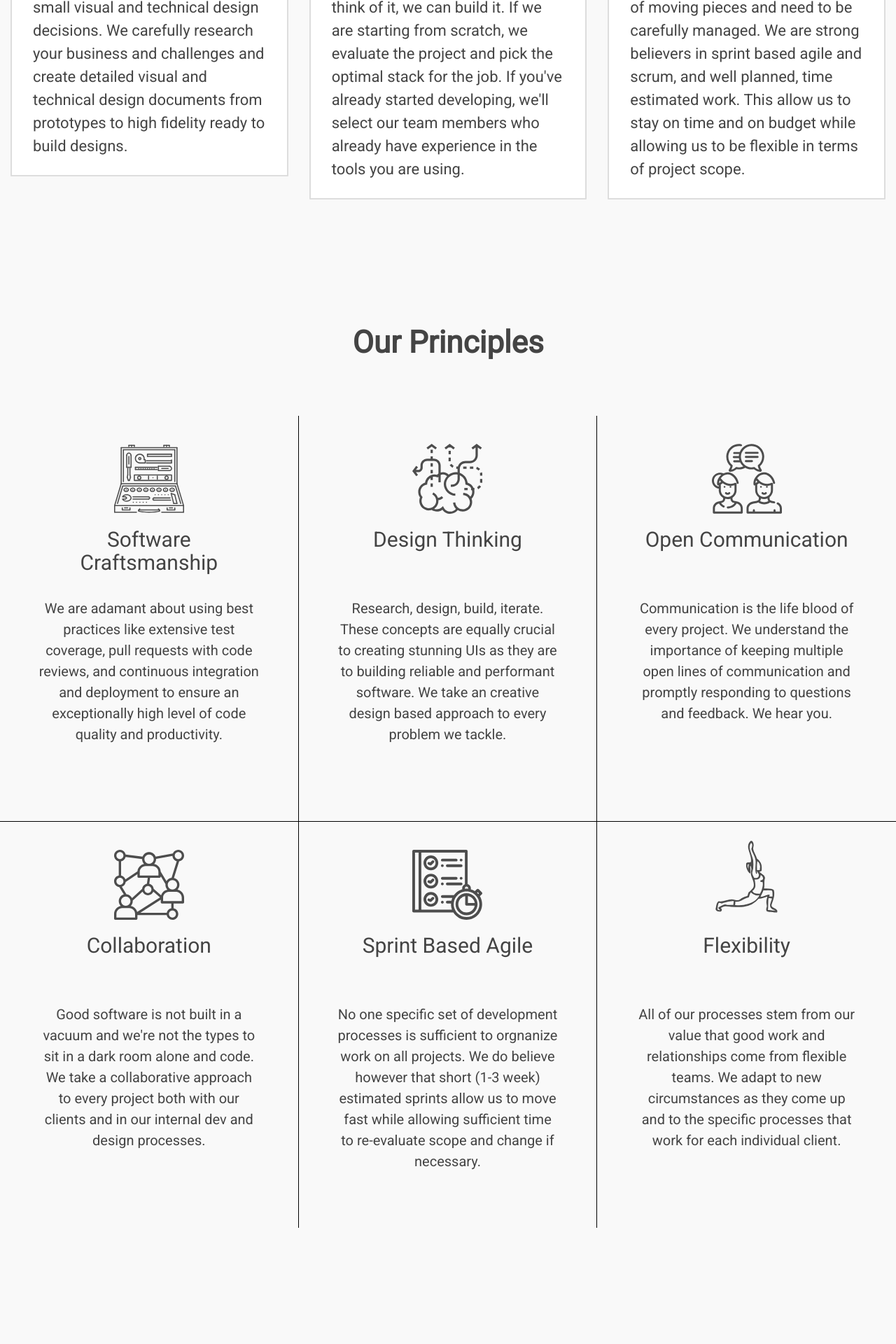
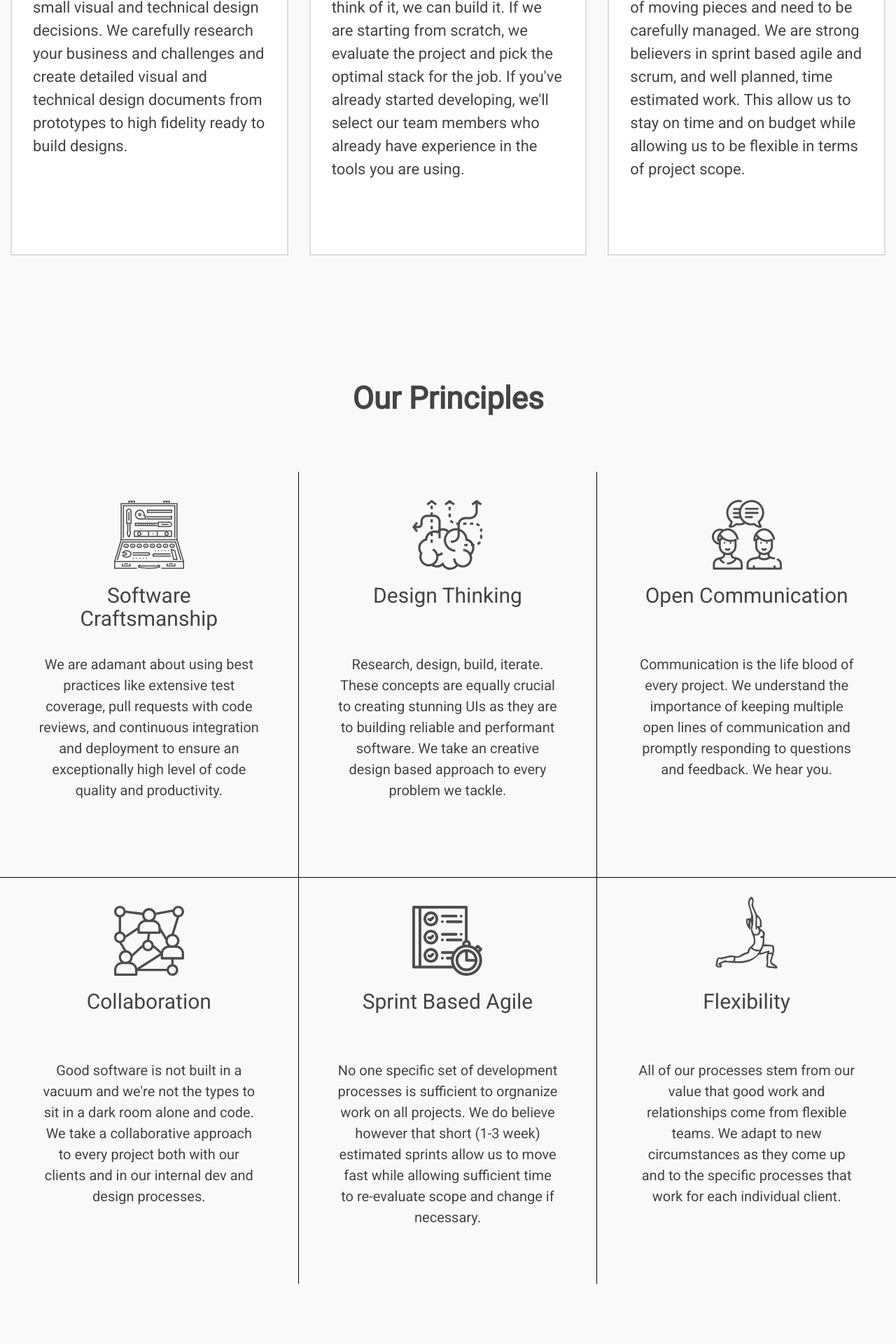
Before and after one commit to Andrew-Max/qubitix, a Jekyll site: the page built from index.html, in a window 1280 px wide. Shown: the part 2403-4323 px from the top of the page at 70% size. Built offline with Jekyll 4.4.1, drawn with Linux system fonts in a browser that asks for light colours; nearby versions of some CDN libraries.

Commit message:
responsive tuning

```diff
--- a/_sass/_home.scss
+++ b/_sass/_home.scss
@@ -7,6 +7,13 @@
 
     &.main {
       background: white;
+
+      @media only screen and (max-width: 992px) {
+        height: 500px;
+      }
+      @media only screen and (max-width: 600px) {
+        height: 600px;
+      }
     }
   }
 }
@@ -22,6 +29,10 @@
       font-size: 48px;
       font-weight: 800;
       text-align: center;
+      @media only screen and (max-width: 1200px) {
+        font-size: 40px;
+      }
+
       @media only screen and (max-width: 992px) {
         font-size: 30px;
         padding: 10px;
@@ -33,6 +44,9 @@
       color: #555;
       font-size: 30px;
       text-align: center;
+      @media only screen and (max-width: 1200px) {
+        font-size: 26px;
+      }
       @media only screen and (max-width: 992px) {
         padding: 10px;
         font-size: 20px;
@@ -53,11 +67,25 @@
     }
     .card-body {
       font-size: 22px;
-      min-height: 275px;
+
     }
     .card {
       background: white;
+      height: 600px;
+
+      @media only screen and (max-width: 1500px) {
+        height: 700px;
+      }
+
+      @media only screen and (max-width: 1300px) {
+        height: 750px;
+      }
+
+      @media only screen and (max-width: 1100px) {
+        height: 850px;
+      }
       @media only screen and (max-width: 992px) {
+        height: initial;
         margin-bottom: 50px;
       }
     }
```
